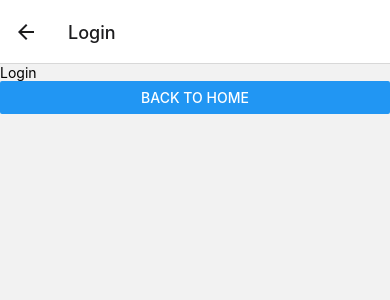
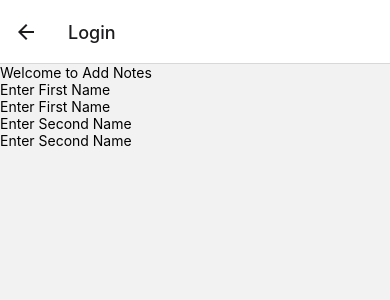
Before and after one commit to rjy3132000/react-native-frontend, a React Native app: screen /Login in a window 390 px wide. Shown: the top 300 px of the page. Built offline with nearby package versions, Linux system fonts and the light colour scheme.

Commit message:
CRUD SCreen Input Fields

```diff
--- a/Screens/CRUD.js
+++ b/Screens/CRUD.js
@@ -1,16 +1,25 @@
 import React from "react";
-import { Button, Text, View } from "react-native";
+import { Button, Text, TextInput, View } from "react-native";
 import { useNavigation } from "@react-navigation/native";
 
 const Login = () => {
   const navigation = useNavigation();
   return (
     <View>
-      <Text>Login</Text>
-      <Button
+      <Text>Welcome to Add Notes</Text>
+      <View>
+        <Text>Enter First Name</Text>
+        <TextInput placeholder="Enter First Name" />
+      </View>
+      <View>
+        <Text>Enter Second Name</Text>
+        <TextInput placeholder="Enter Second Name" />
+      </View>
+
+      {/* <Button
         title="Back to Home"
         onPress={() => navigation.navigate("Home")}
-      />
+      /> */}
     </View>
   );
 };
```
